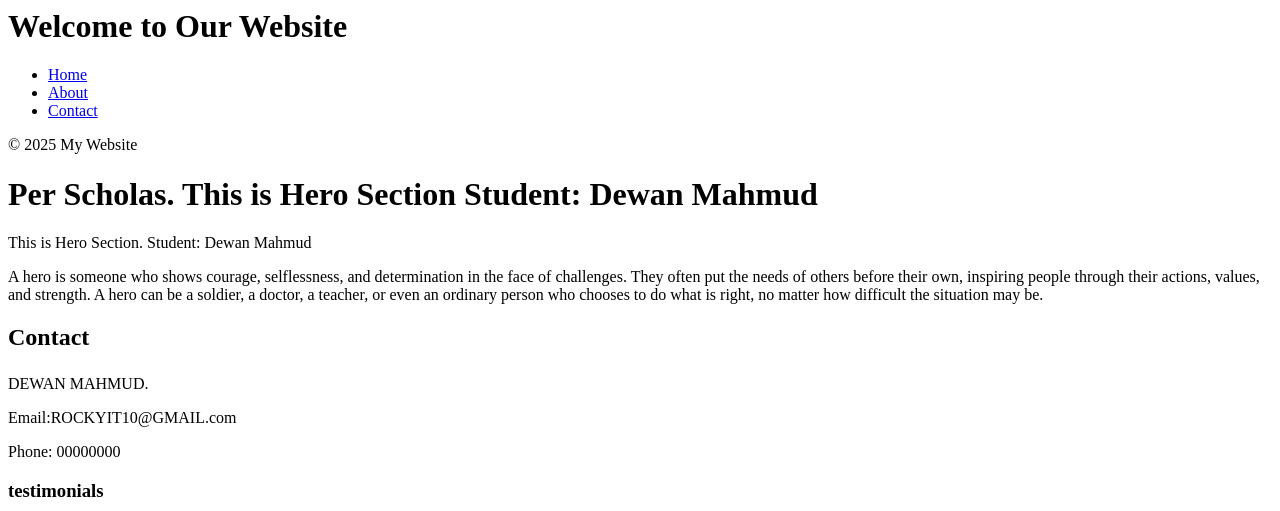
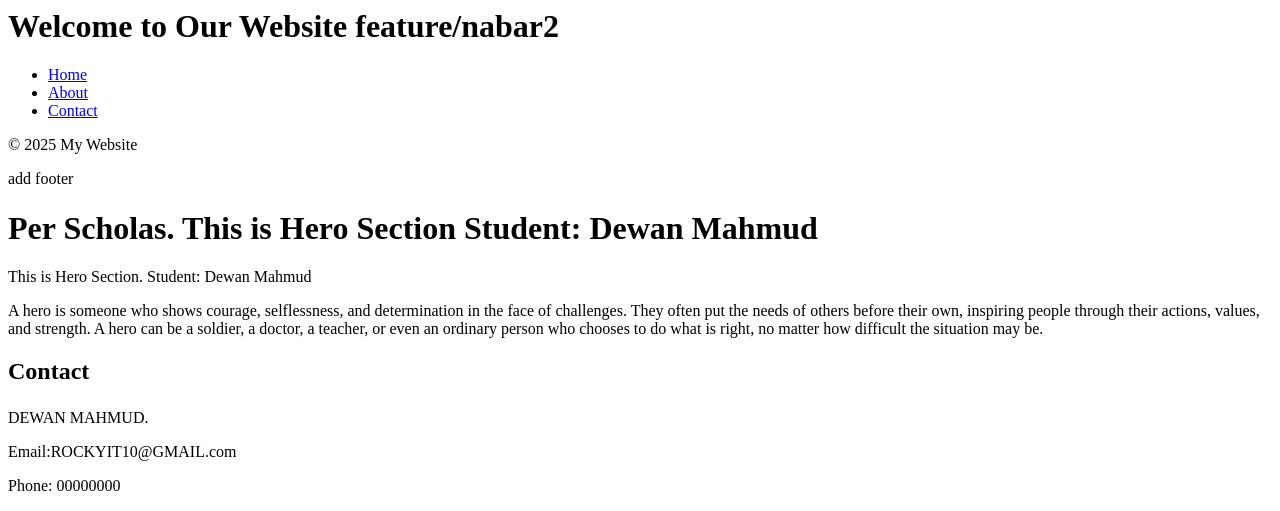
Before and after one commit to DewanTechUS/website-project, a plain HTML site: page index.html in a window 1280 px wide. Shown: the top 511 px of the page. Drawn offline with Linux system fonts and the light colour scheme.

Commit message:
feature/footer2

```diff
--- a/index.html
+++ b/index.html
@@ -3,7 +3,8 @@
     <title>Website</title>
   </head>
   <body>
-    <h1>Welcome to Our Website</h1>
+    <h1>Welcome to Our Website feature/nabar2</h1>
+
     <nav>
   <ul>
     <li><a href="#">Home</a></li>
@@ -14,6 +15,9 @@
 <footer>
   <p>&copy; 2025 My Website</p>
 </footer>
+<P>
+  add footer
+</P>
 <h1>Per Scholas. This is Hero Section Student: Dewan Mahmud</h1>
 <p> This is Hero Section. Student: Dewan Mahmud</p>
 
```
